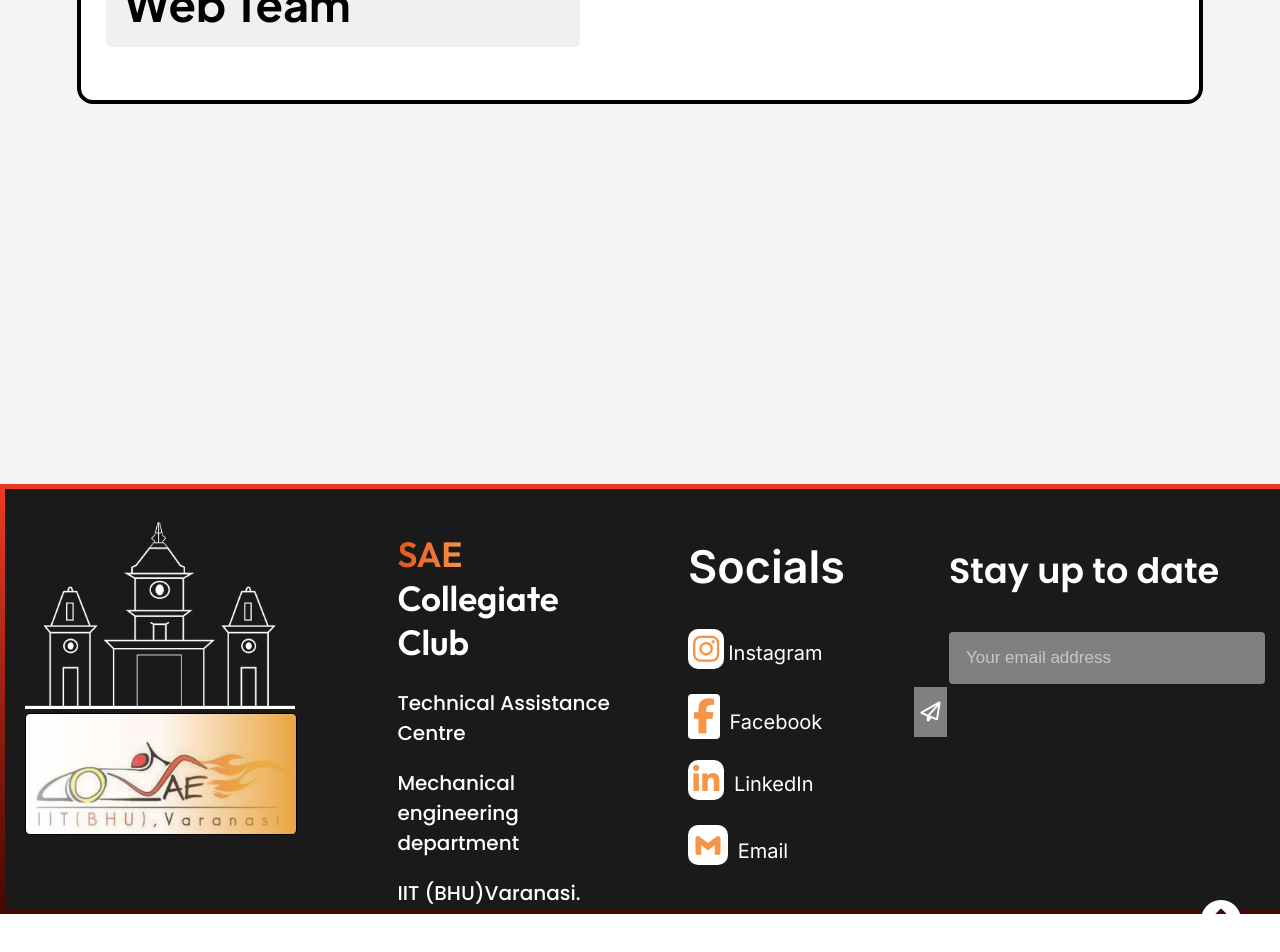
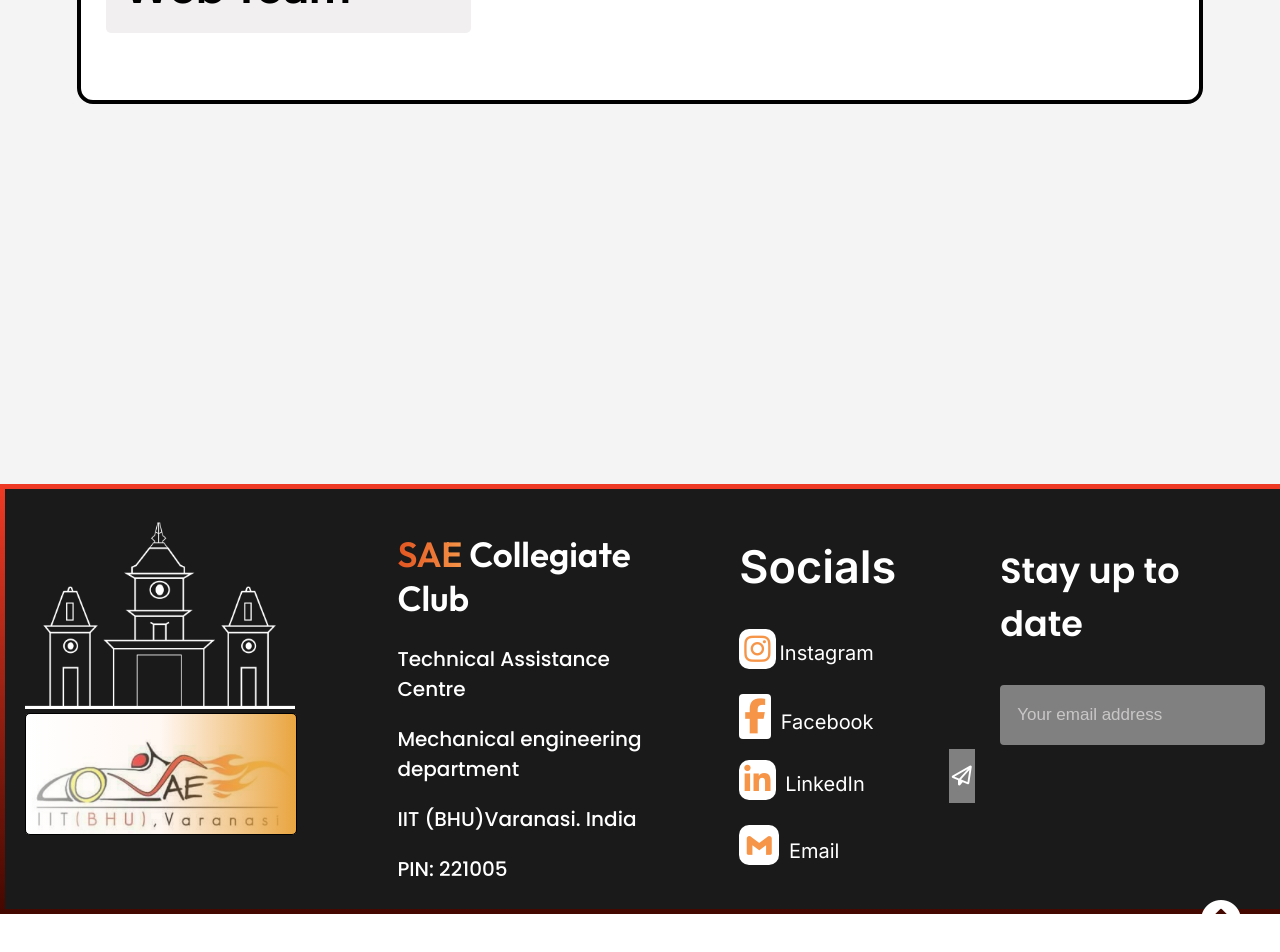
Before and after one commit to Adityakashyap1011/Reop1, a React (Create React App) app: page / in a window 1280 px wide. Shown: the part 5104-6056 px from the top of the page. Built offline with nearby package versions, Linux system fonts and the light colour scheme.

Commit message:
Update Body3.css

```diff
--- a/src/Body3.css
+++ b/src/Body3.css
@@ -51,7 +51,7 @@
 }
 .rowncol{
     display: grid;
-    grid-template-columns: 451px 730px;
+    grid-template-columns: 29.3vw 47.5vw;
 }
 .two h1{
     font-family: "Outfit", sans-serif;
@@ -66,8 +66,7 @@
     font-weight: 700;
     font-size: 45px;
     margin-left: 10px;
-    height: 67px;
-    width: 451px;
+    height: 9vh;
     background-color: rgb(241, 239, 239);
     border-radius: 5px;
     margin-bottom: 2px;
@@ -93,7 +92,7 @@
 }
 .col2 img{
     height: 80%;
-    width: 800px;
+    width: 52vw;
     margin-left: 30px;
     object-fit: cover;
 }
@@ -166,8 +165,8 @@
     position: relative;
 }
 .email input{
-    height: 46px;
-    width: 297px;
+    height: 6.8vh;
+    width: 19.2vw;
     background-color: grey;
     border: 2px solid gray;
     border-radius: 4px;
@@ -225,14 +224,14 @@
 }
 .fa-paper-plane{
     font-size: 20px;
-    width: 33px;
-    line-height: 49.5px;
+    width: 2vw;
+    line-height: 6.8vh;
     color: white;
     background-color: grey;
     text-align: center;
     position: relative;
     top: 3.2px;
-    right: 35px;
+    right: 4vw;
 }
 .fa-circle-up{
     position: relative;
```
